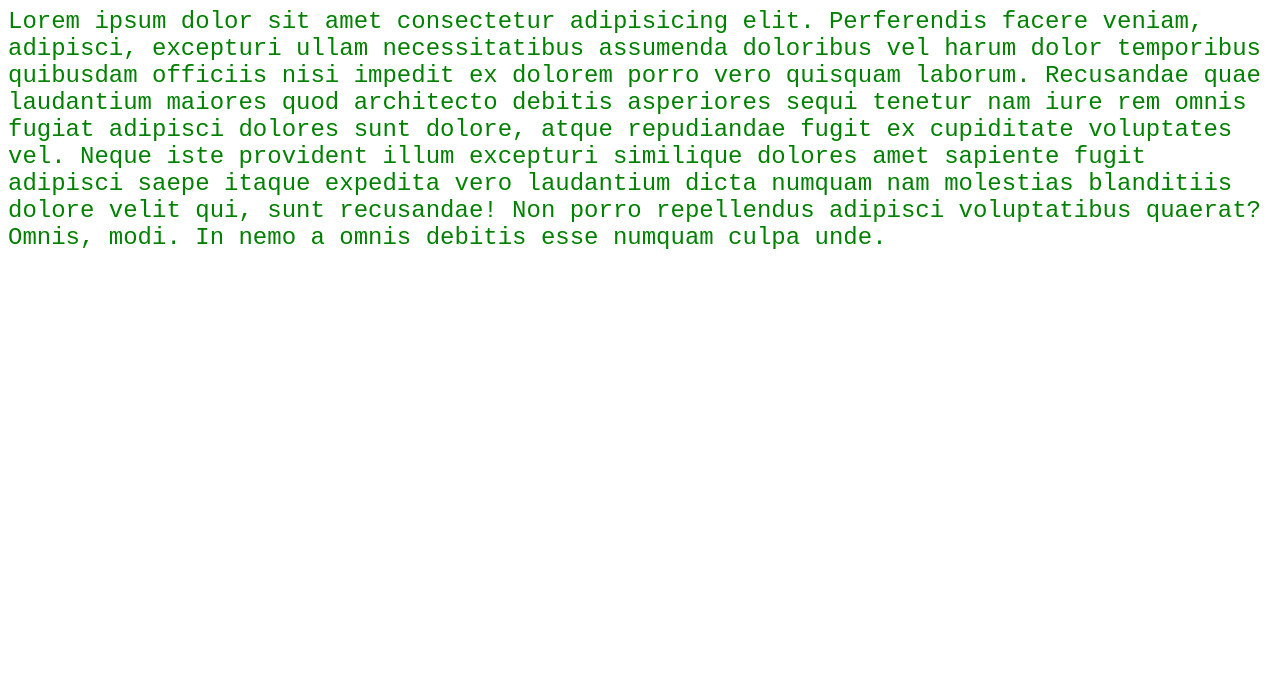
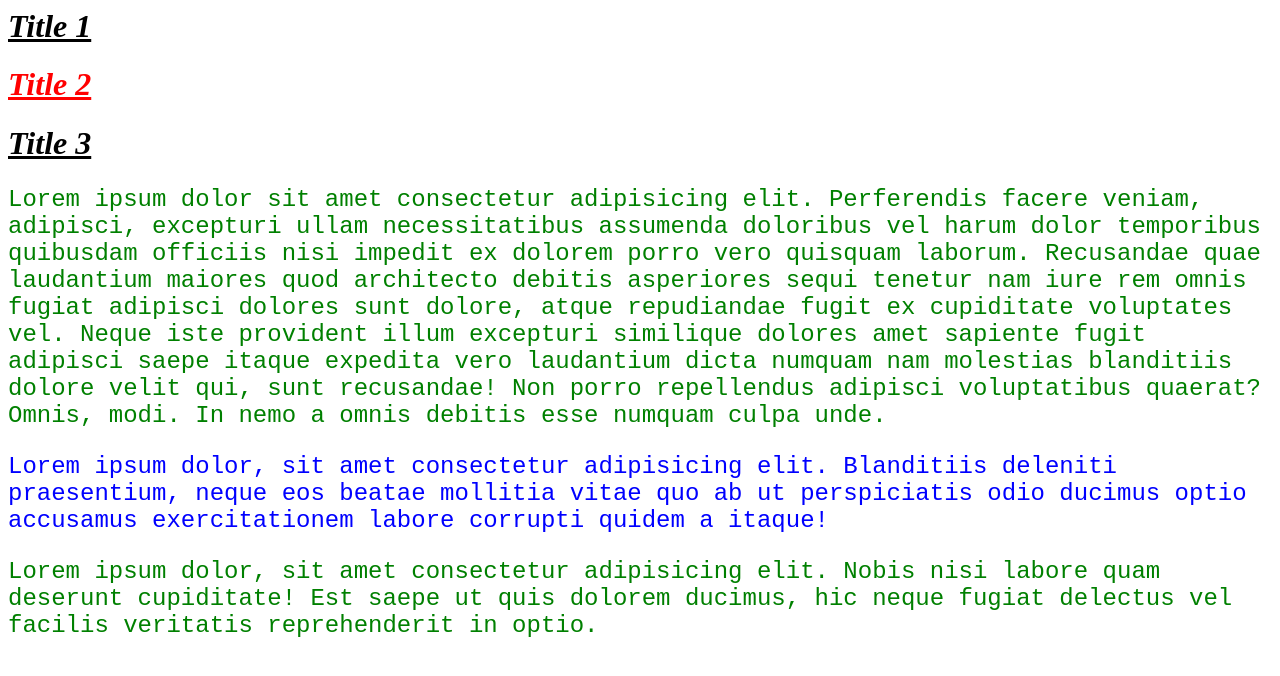
Before and after one commit to Zhu-Peter/CSSIntro, a plain HTML site: page index.html in a window 1280 px wide. Drawn offline with Linux system fonts and the light colour scheme.

Commit message:
added class and id selectors

```diff
--- a/index.html
+++ b/index.html
@@ -1,15 +1,38 @@
 <html lang="en">
+
 <head>
     <meta charset="UTF-8">
     <meta name="viewport" content="width=device-width, initial-scale=1.0">
     <title>Document</title>
     <link rel="stylesheet" href="./style.css">
 </head>
+
 <body>
+    <header>
+        <h1 class="title">Title 1</h1>
+        <h1 class="title" id="second_title">Title 2</h1>
+        <h1 class="title">Title 3</h1>
+    </header>
     <main>
-        <p>
-            Lorem ipsum dolor sit amet consectetur adipisicing elit. Perferendis facere veniam, adipisci, excepturi ullam necessitatibus assumenda doloribus vel harum dolor temporibus quibusdam officiis nisi impedit ex dolorem porro vero quisquam laborum. Recusandae quae laudantium maiores quod architecto debitis asperiores sequi tenetur nam iure rem omnis fugiat adipisci dolores sunt dolore, atque repudiandae fugit ex cupiditate voluptates vel. Neque iste provident illum excepturi similique dolores amet sapiente fugit adipisci saepe itaque expedita vero laudantium dicta numquam nam molestias blanditiis dolore velit qui, sunt recusandae! Non porro repellendus adipisci voluptatibus quaerat? Omnis, modi. In nemo a omnis debitis esse numquam culpa unde.
-        </p>
+        <article>
+            <p class="paragraph">
+                Lorem ipsum dolor sit amet consectetur adipisicing elit. Perferendis facere veniam, adipisci, excepturi
+                ullam necessitatibus assumenda doloribus vel harum dolor temporibus quibusdam officiis nisi impedit ex
+                dolorem porro vero quisquam laborum. Recusandae quae laudantium maiores quod architecto debitis
+                asperiores sequi tenetur nam iure rem omnis fugiat adipisci dolores sunt dolore, atque repudiandae fugit
+                ex cupiditate voluptates vel. Neque iste provident illum excepturi similique dolores amet sapiente fugit
+                adipisci saepe itaque expedita vero laudantium dicta numquam nam molestias blanditiis dolore velit qui,
+                sunt recusandae! Non porro repellendus adipisci voluptatibus quaerat? Omnis, modi. In nemo a omnis
+                debitis esse numquam culpa unde.
+            </p>
+            <p class="paragraph" id="second_paragraph">
+                Lorem ipsum dolor, sit amet consectetur adipisicing elit. Blanditiis deleniti praesentium, neque eos beatae mollitia vitae quo ab ut perspiciatis odio ducimus optio accusamus exercitationem labore corrupti quidem a itaque!
+            </p>
+            <p class="paragraph">
+                Lorem ipsum dolor, sit amet consectetur adipisicing elit. Nobis nisi labore quam deserunt cupiditate! Est saepe ut quis dolorem ducimus, hic neque fugiat delectus vel facilis veritatis reprehenderit in optio.
+            </p>
+        </article>
     </main>
 </body>
+
 </html>
--- a/style.css
+++ b/style.css
@@ -1,5 +1,19 @@
-p {
+.paragraph {
     font-family: monospace;
     font-size: 24px;
     color: green;
 }
+
+.title {
+    text-decoration: underline;
+    font-style: oblique;
+}
+
+#second_title {
+    color: red;
+
+}
+
+#second_paragraph{
+    color: blue;
+}
```
